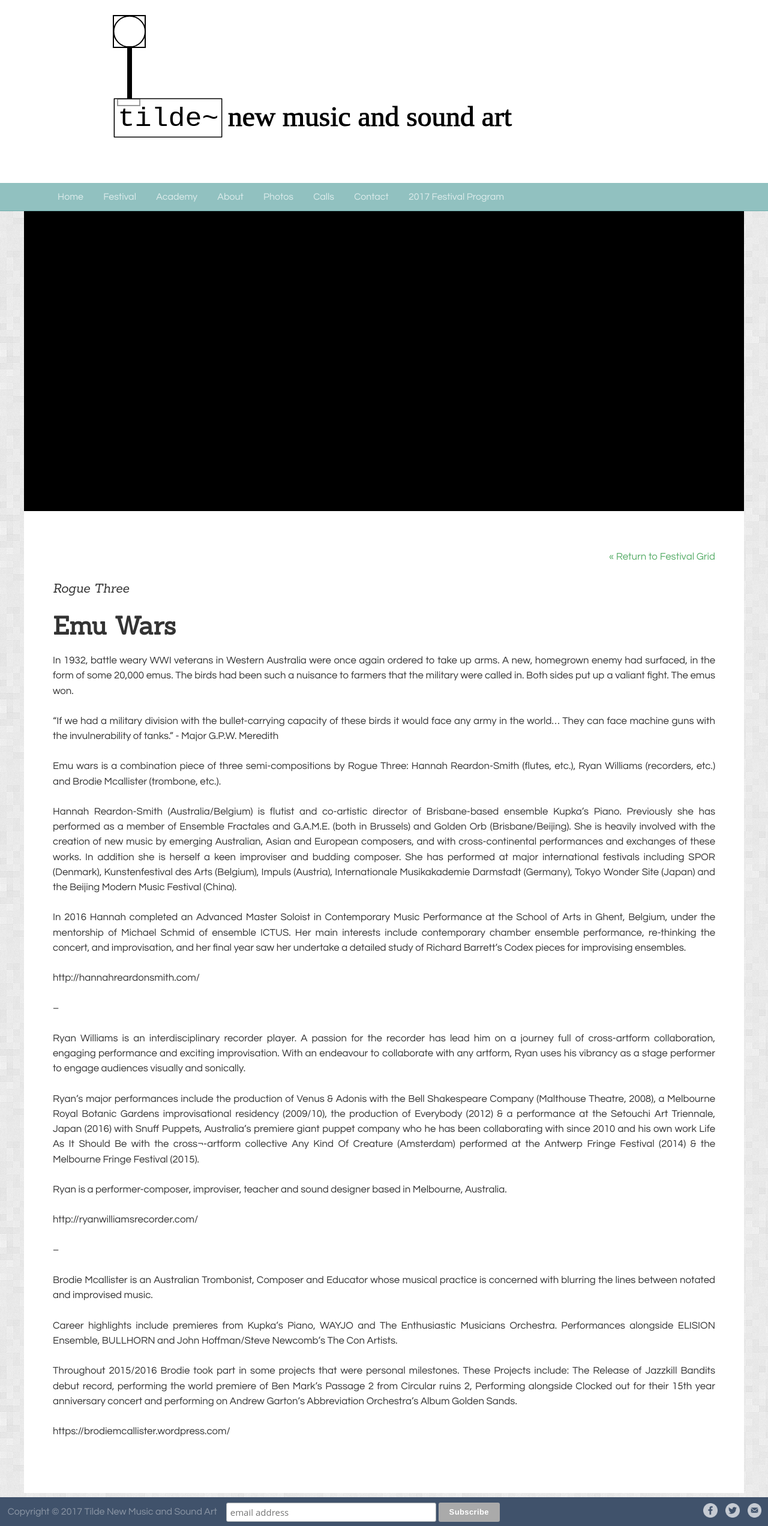
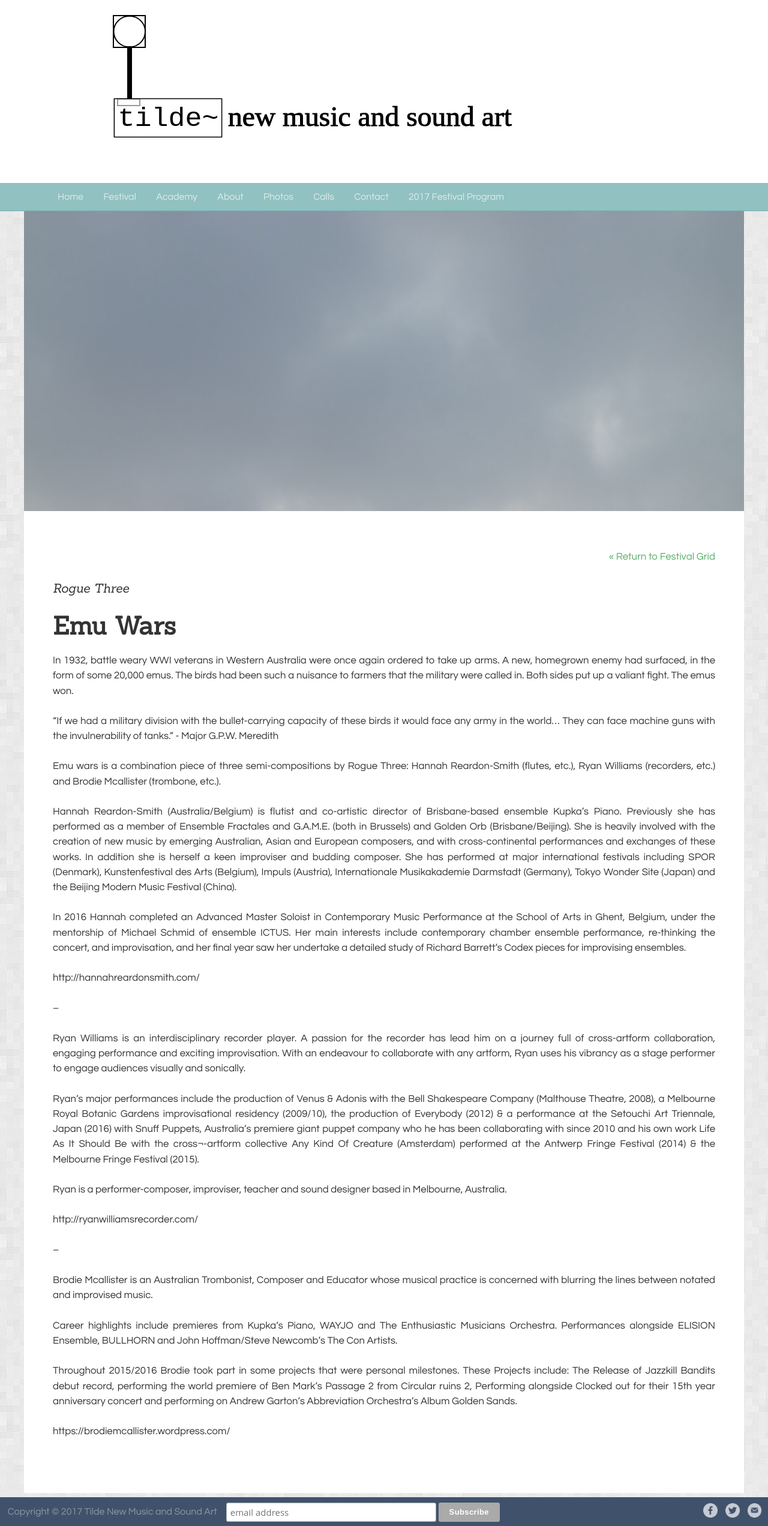
Before and after one commit to unclewalter/tilde-festival-website, a Jekyll site: the page built from _program/WB_005.md, in a window 1280 px wide. Shown: the whole page at 60% size. Built offline with Jekyll 4.4.1, drawn with Linux system fonts in a browser that asks for light colours.

Commit message:
Update WB_005.md

```diff
--- a/_program/WB_005.md
+++ b/_program/WB_005.md
@@ -1,6 +1,7 @@
 ---
 artist: 'Rogue Three'
 title: 'Emu Wars'
+promo-image: '/images/artists/Hannah Reardon-Smith.jpg'
 start-time: '15:15' #Times should be written in 24 hour time
 end-time: '16:00'
 all-day: false
```
